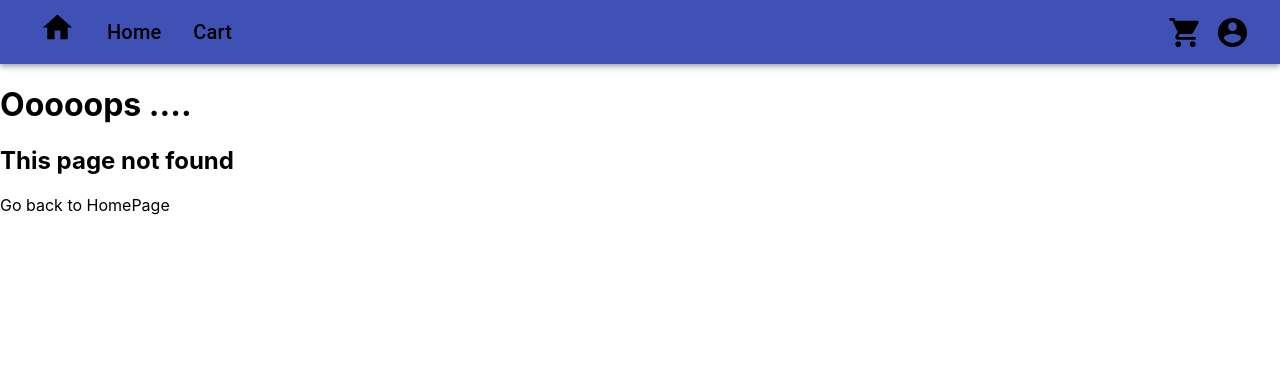
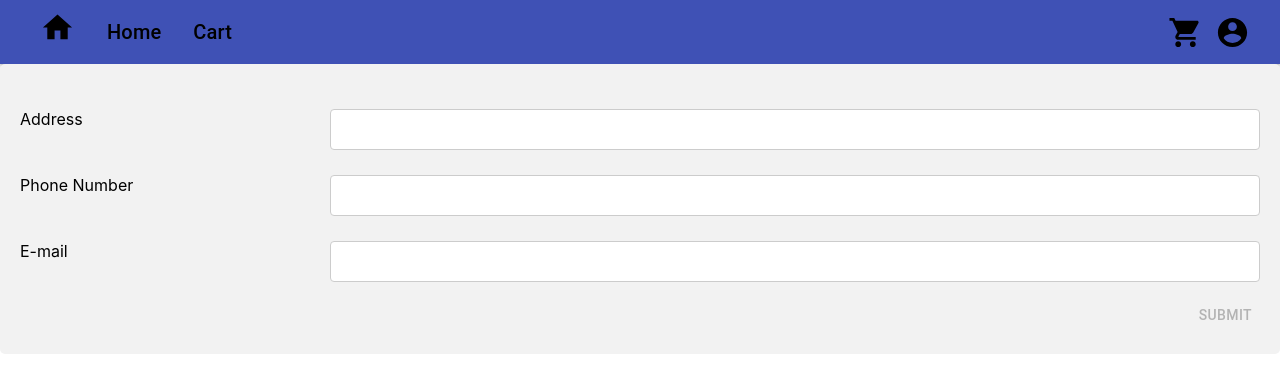
Before and after one commit to michealabidfekrysaad/shoppin-cart-nextJs, a Next.js app: page /order in a window 1280 px wide. Before the commit this address had no page. Shown: the top 392 px of the page. Built offline with nearby package versions, Linux system fonts and the light colour scheme.

Commit message:
add order page

```diff
--- /dev/null
+++ b/pages/order.js
@@ -0,0 +1,112 @@
+import { useFormik } from "formik";
+import { resetCart } from "../store/actions/Cart";
+import * as Yup from "yup";
+import Input from "../component/Input/Input";
+import Btn from "../component/Btn/Btn";
+import { useDispatch } from "react-redux";
+import { useRouter } from "next/router";
+import styles from "../styles/Order.module.css";
+
+const Order = () => {
+  const dispatch = useDispatch();
+  const router = useRouter();
+
+  const initialValues = {
+    address: "",
+    phoneNumber: "",
+    email: "",
+  };
+  const validationSchema = Yup.object({
+    address: Yup.string().required("Required"),
+    phoneNumber: Yup.string()
+      .required("Required")
+      .test(
+        "len",
+        "Must be exactly 10 characters",
+        (val) => val && val.length === 10
+      ),
+    email: Yup.string().email("Must be valid E-mail").required("Required"),
+  });
+  const onSubmit = (values, onSubmitProps) => {
+    alert("action submitted");
+    onSubmitProps.resetForm();
+    dispatch(resetCart());
+    router.push("/");
+  };
+  const formik = useFormik({
+    initialValues,
+    onSubmit,
+    validationSchema,
+  });
+
+  return (
+    <div className={styles.container}>
+      <form onSubmit={formik.handleSubmit} noValidate>
+        <div className={styles.row}>
+          <div className={styles.col25}>
+            <label htmlFor="address">Address</label>
+          </div>
+          <div className={styles.col75}>
+            <Input
+              type="text"
+              id="address"
+              name="address"
+              onBlur={formik.handleBlur}
+              onChange={formik.handleChange}
+              value={formik.values.address}
+            />
+            {formik.errors.address && formik.touched.address && (
+              <div className={styles.errMessage}>{formik.errors.address}</div>
+            )}
+          </div>
+        </div>
+        <div className={styles.row}>
+          <div className={styles.col25}>
+            <label htmlFor="phoneNumber">Phone Number</label>
+          </div>
+          <div className={styles.col75}>
+            <Input
+              type="number"
+              id="phoneNumber"
+              name="phoneNumber"
+              onBlur={formik.handleBlur}
+              onChange={formik.handleChange}
+              value={formik.values.phoneNumber}
+            />
+            {formik.errors.phoneNumber && formik.touched.phoneNumber && (
+              <div className={styles.errMessage}>{formik.errors.phoneNumber}</div>
+            )}
+          </div>
+        </div>
+        <div className={styles.row}>
+          <div className={styles.col25}>
+            <label htmlFor="email">E-mail</label>
+          </div>
+          <div className={styles.col75}>
+            <Input
+              type="email"
+              id="email"
+              name="email"
+              onBlur={formik.handleBlur}
+              onChange={formik.handleChange}
+              value={formik.values.email}
+            />
+            {formik.errors.email && formik.touched.email && (
+              <div className={styles.errMessage}>{formik.errors.email}</div>
+            )}
+          </div>
+        </div>
+        <div className={styles.row}>
+          <Btn
+            type="submit"
+            isDisabled={!(formik.isValid && formik.dirty)}
+            className={!(formik.isValid && formik.dirty) ? `${styles.disabledBtn}` : `${styles.buttonAppear}`}
+            content="Submit"
+          />
+        </div>
+      </form>
+    </div>
+  );
+};
+
+export default Order;
--- /dev/null
+++ b/styles/Order.module.css
@@ -0,0 +1,52 @@
+.container {
+  border-radius: 5px;
+  background-color: #f2f2f2;
+  padding: 20px;
+}
+.row {
+  padding-top: 15px;
+}
+.col25 {
+  float: left;
+  width: 25%;
+  margin-top: 10px;
+}
+
+.col75 {
+  float: left;
+  width: 75%;
+  margin-top: 10px;
+}
+
+/* input {
+    width: 100%;
+    padding: 12px;
+    border: 1px solid #ccc;
+    border-radius: 4px;
+    box-sizing: border-box;
+    resize: vertical;
+  } */
+.errMessage {
+  position: absolute;
+  color: red;
+  font-weight: 500;
+  font-family: monospace, sans-serif;
+}
+.disabledBtn {
+  background-color: grey;
+  pointer-events: none;
+  color: black;
+  float: right;
+  border-radius: 4px;
+  padding: 12px 20px;
+
+}
+.row:after {
+  content: "";
+  display: table;
+  clear: both;
+}
+.buttonAppear {
+    background-color: blue!important;
+    float: right;
+  }
```
